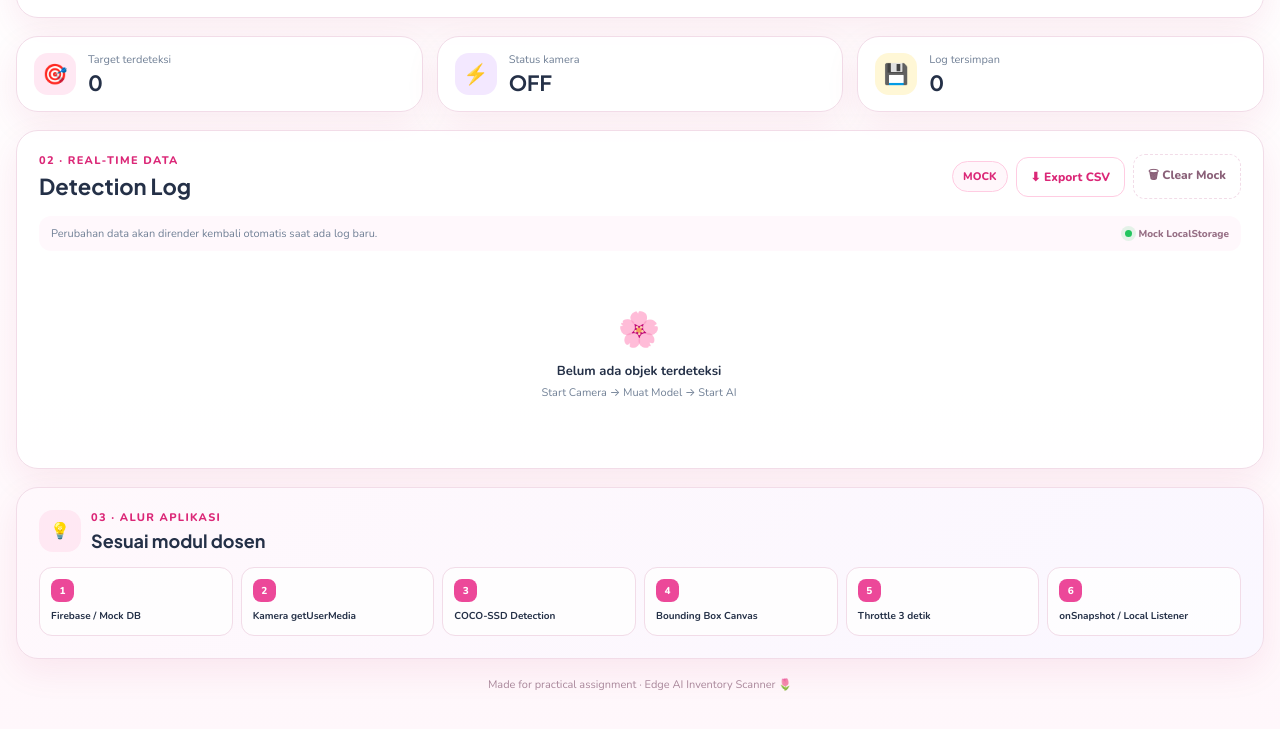
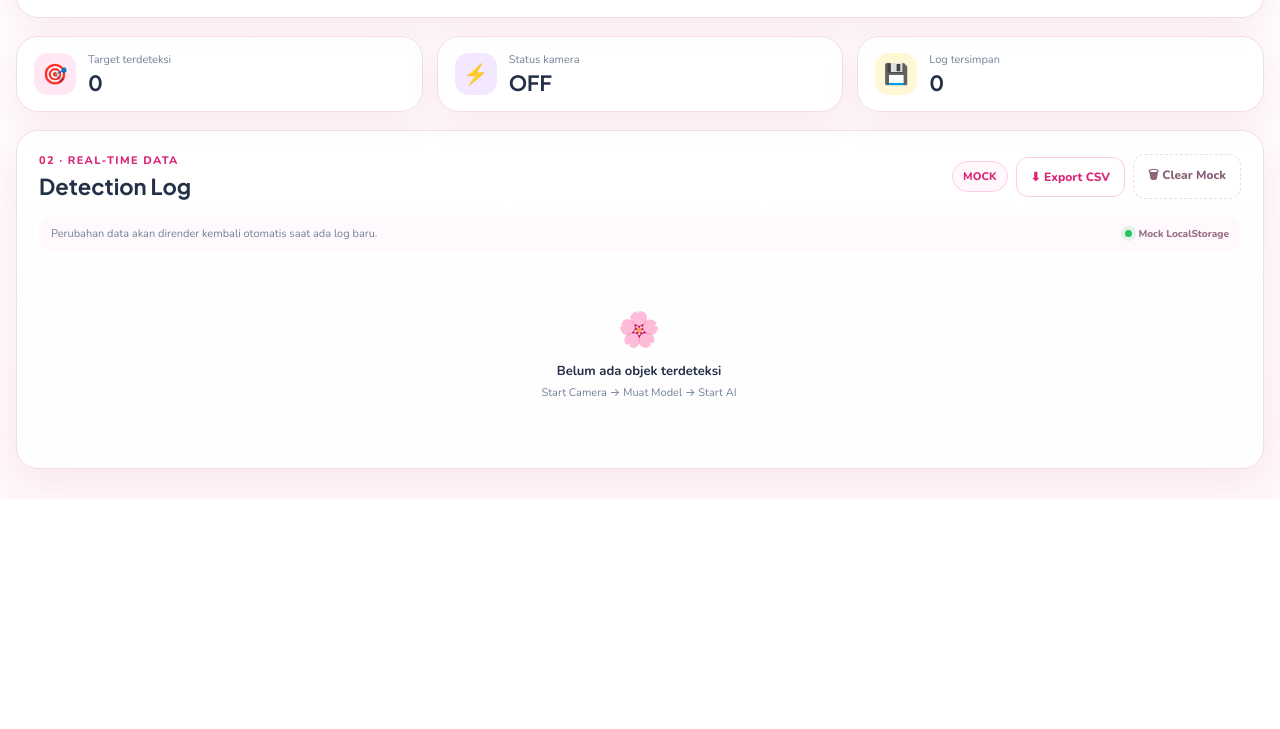
Before and after one commit to anessaw/Tugas_PMobile_TrackerAI, a plain HTML site: page index.html in a window 1280 px wide. Shown: the part 939-1668 px from the top of the page. After the commit the page ends 1438 px from the top, so only its background shows below. Drawn offline with nearby package versions, Linux system fonts and the light colour scheme.

Commit message:
first commit

```diff
--- a/index.html
+++ b/index.html
@@ -173,28 +173,8 @@
         </div>
       </section>
 
-      <section class="card info-card">
-        <div class="info-header">
-          <span class="info-icon">💡</span>
-          <div>
-            <p class="section-kicker">03 · ALUR APLIKASI</p>
-            <h2>Sesuai modul dosen</h2>
-          </div>
-        </div>
-        <div class="flow-grid">
-          <div><span>1</span><p>Firebase / Mock DB</p></div>
-          <div><span>2</span><p>Kamera getUserMedia</p></div>
-          <div><span>3</span><p>COCO-SSD Detection</p></div>
-          <div><span>4</span><p>Bounding Box Canvas</p></div>
-          <div><span>5</span><p>Throttle 3 detik</p></div>
-          <div><span>6</span><p>onSnapshot / Local Listener</p></div>
-        </div>
-      </section>
     </main>
 
-    <footer>
-      <p>Made for practical assignment · Edge AI Inventory Scanner 🌷</p>
-    </footer>
   </div>
 
   <script src="https://cdn.jsdelivr.net/npm/@tensorflow/tfjs@4.22.0/dist/tf.min.js"></script>
```
